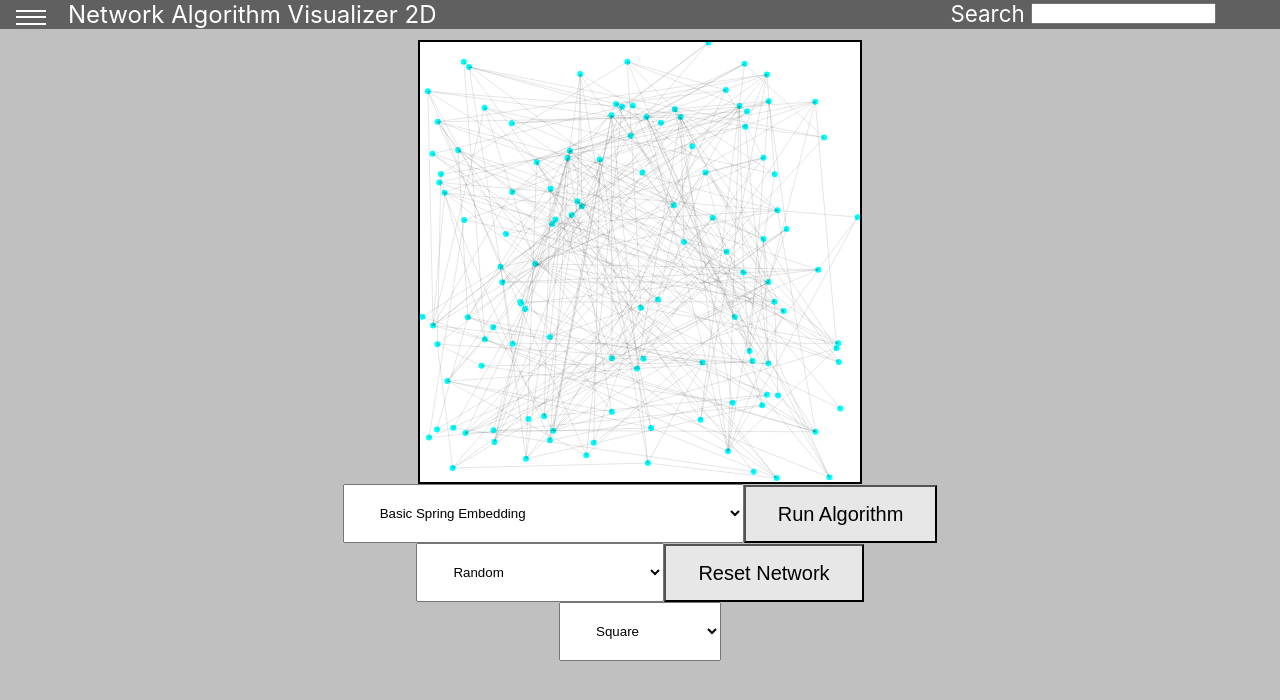
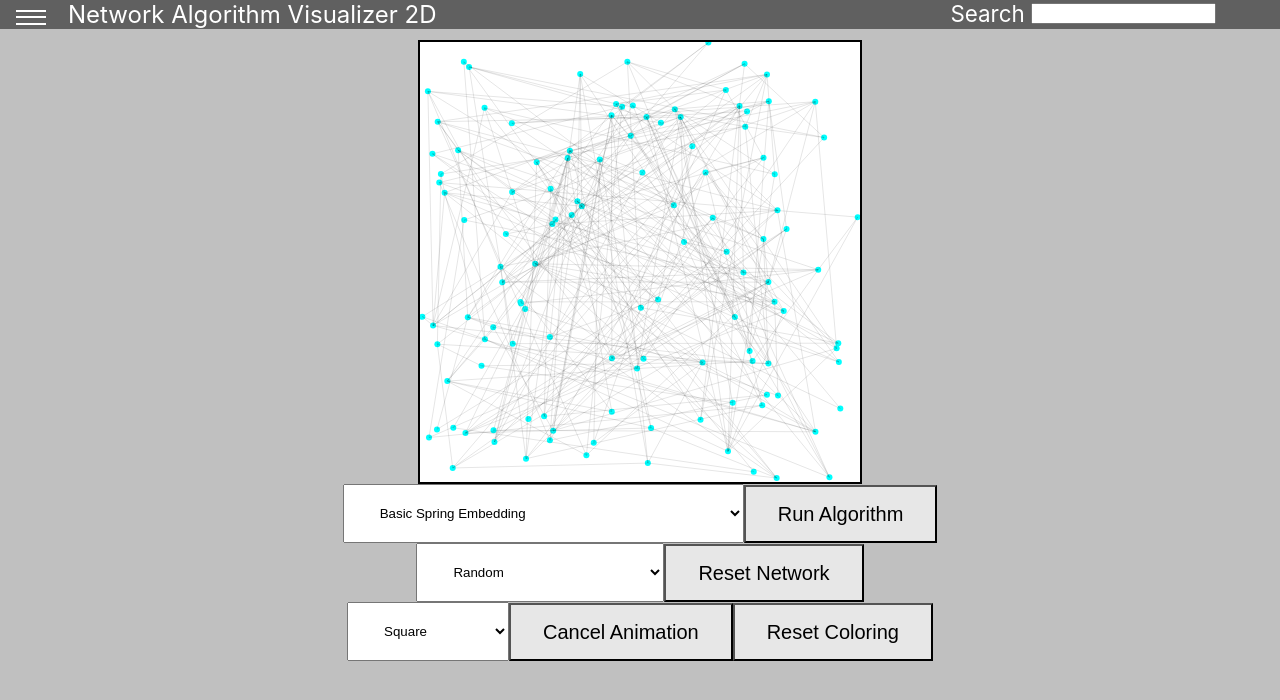
Before and after one commit to alexandreLamarre/Network-Analysis-Visualization, a React (Create React App) app: page / in a window 1280 px wide. Shown: the top 700 px of the page. Built offline with nearby package versions, Linux system fonts and the light colour scheme.

Commit message:
Implemented Cancel Animation button

```diff
--- a/src/Network.js
+++ b/src/Network.js
@@ -86,11 +86,7 @@ class NetworkVisualizer extends React.Component{
     }
   }
   componentWillUnmount(){
-      var id = this.state.maxtimeouts;
-      while(id){
-        clearInterval(id);
-        id --;
-      }
+      this.cancelAnimation();
   }
 
   generateForceDirectedLayout(){
@@ -316,6 +312,15 @@ class NetworkVisualizer extends React.Component{
 
     this.app.setState({numV: vertices.length, numE: edges.length});
   }
+
+  cancelAnimation(){
+    var id = this.state.maxtimeouts;
+    while(id){
+      clearInterval(id);
+      id --;
+    }
+    this.app.setState({running: false});
+  }
   render(){
 
     return <div className = "network">
@@ -357,10 +362,11 @@ class NetworkVisualizer extends React.Component{
 
 
               <div className = "selectalgorow">
-                <select disabled = {this.app.state.running === true }className = "selectalgo" onChange = {(event) => this.setRandomizedType(event.target.value)} focus>
+                <select value = {this.state.randomType}
+                disabled = {this.app.state.running === true }className = "selectalgo" onChange = {(event) => this.setRandomizedType(event.target.value)}>
                   <option value = "random" disabled = {this.state.TSP === true}> Random </option>
                   <option value = "randomcircle" disabled = {this.state.TSP === true}> Random Circle </option>
-                  <option selected = {this.state.TSP === true} value = "cycle"> Random Hamiltonian Cycle </option>
+                  <option  value = "cycle"> Random Hamiltonian Cycle </option>
                   <option value = "randomclustering" disabled = {true}> Random Clustering </option>
                 </select>
                 <button className = "b" disabled = {this.app.state.running} onClick = {() => this.resetNetwork()}> Reset Network</button>
@@ -371,6 +377,8 @@ class NetworkVisualizer extends React.Component{
                 <option value = "0"> Square </option>
                 <option value = "1"> Stretch to Fit </option>
               </select>
+              <button className = "b" onClick = {() => this.cancelAnimation()}> Cancel Animation</button>
+              <button className = "b" disabled = {this.app.state.running === true}> Reset Coloring </button>
 
             </div>
             </div>
```
